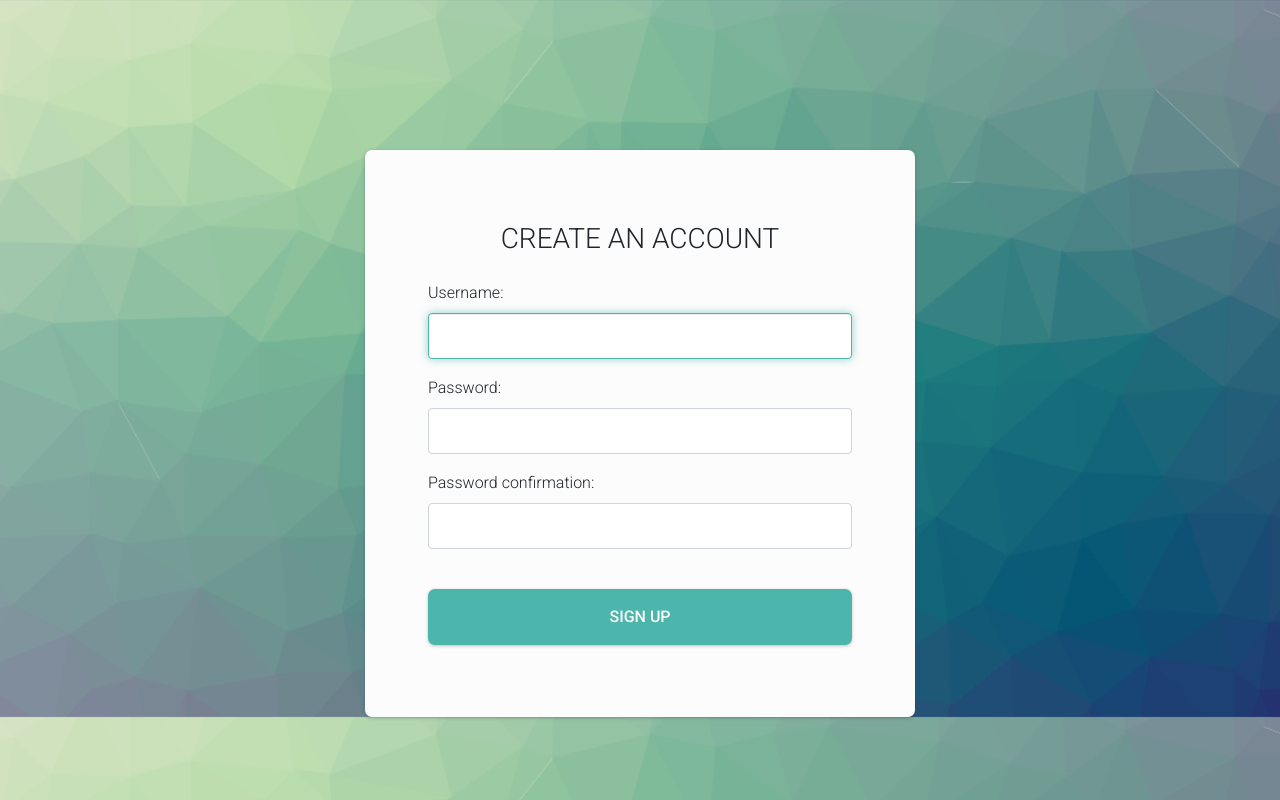
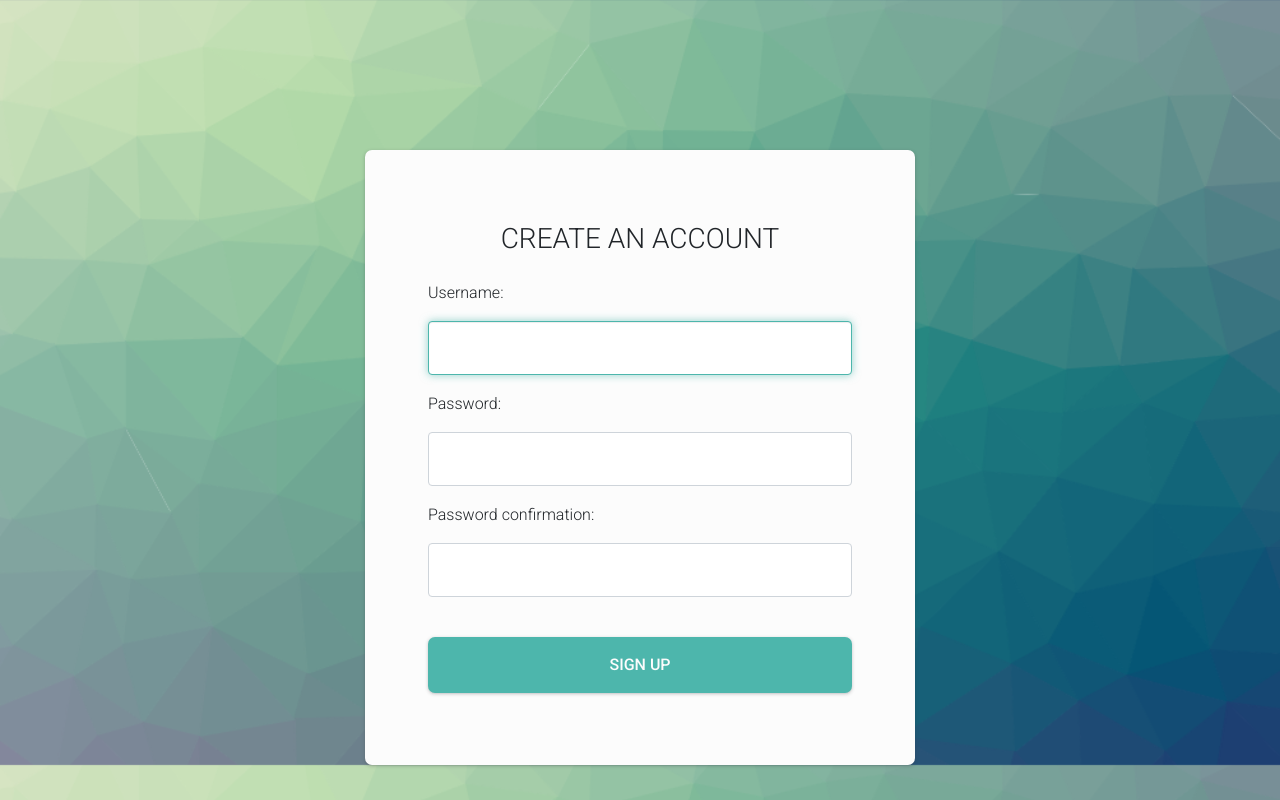
Before and after one commit to TheBigRed/Stylista, a Django app: page /landing/signup/ in a window 1280 px wide. Run offline with Django 3.2, Linux system fonts and the light colour scheme; some libraries are stand-ins or nearby versions.

Commit message:
From CSS Fix
*Increase line height
*Remove margin bottom on labels

```diff
--- a/landing/static/landing/css/styles-signup.css
+++ b/landing/static/landing/css/styles-signup.css
@@ -26,6 +26,12 @@ label, p, input{
 
 }
 
+label{
+
+    margin-bottom: 0;
+
+}
+
 .form-container{
 
     background-color: #FCFCFC;
@@ -40,8 +46,9 @@ label, p, input{
 
 .input-signup{
 
-    font-size: 1rem;
+    font-size: 1.25rem;
     line-height: 2;
+    margin: 1rem 0;
 
 }
 
```
Also changed, not shown: landing/static/landing/css/styles-login.css (+7 -0 lines).
